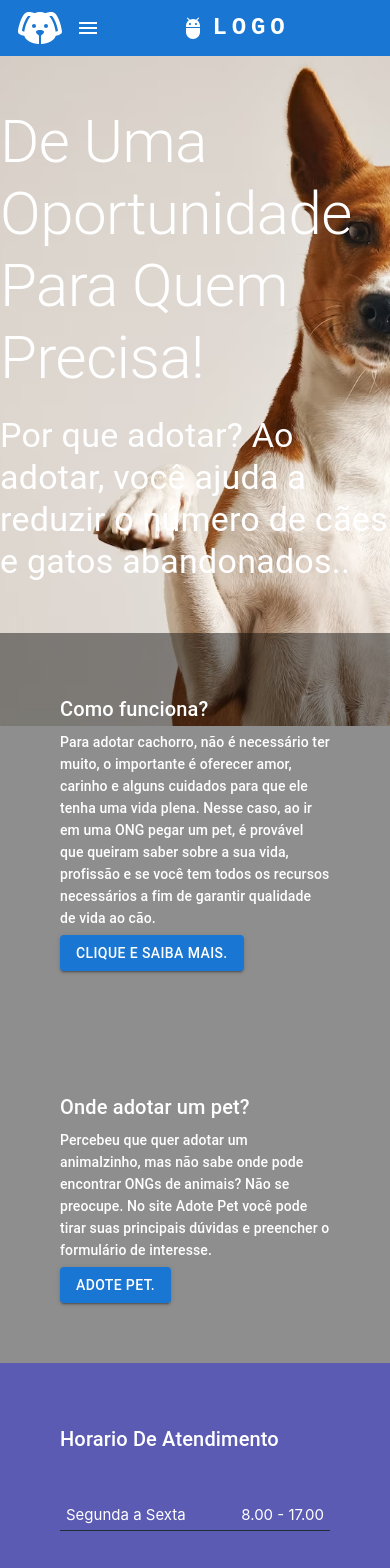
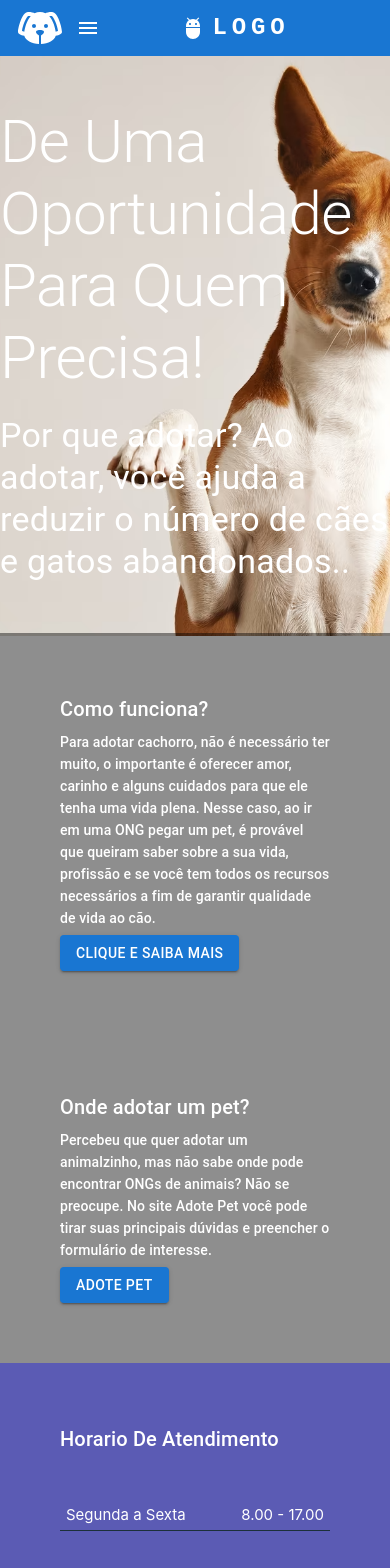
Before and after one commit to jeanpaulo204/React-Template-New-PET, a React (Create React App) app in the folder app/: page / in a window 390 px wide. Shown: the top 1568 px of the page. Built offline with nearby package versions, Linux system fonts and the light colour scheme.

Commit message:
Responsividade e components

```diff
--- a/app/src/App.css
+++ b/app/src/App.css
@@ -110,7 +110,7 @@ margin-bottom: 50px;
     background-image: url(../public/pets.png);
     background-position:center;
     background-size:cover;
-    height: 670px;
+    height: 580px;
   }
 
 
@@ -119,7 +119,8 @@ margin-bottom: 50px;
 
 
     .banner_options {
-        height:210px;
+
+
         display:grid;
     }
 
@@ -207,7 +208,7 @@ margin-bottom: 50px;
     background-image: url(../public/pets.png);
     background-position:center;
     background-size:cover;
-    height: 670px;
+    height: 770px;
   }
 
 
--- /dev/null
+++ b/app/src/Menu/components/btn.js
@@ -0,0 +1,16 @@
+import React from 'react';
+import Button from '@mui/material/Button'
+
+
+export const Btn = ({texto}) => {
+
+
+return (
+
+  <Button variant="contained" color="primary">{texto}</Button>
+
+
+);
+
+
+}
--- a/app/src/Menu/inicio/components/imageCard.js
+++ /dev/null
@@ -1,58 +0,0 @@
-import React from 'react';
-import Box from '@mui/material/Box';
-import Typography from '@mui/material/Typography';
-import Button from '@mui/material/Button';
-
-
-export const Slider = () => {
-
-
-
-
-return (
-
-  <section className="banner">
-  <div className="container column">
-
-      <Box className="Box" sx={{ width: '100%', maxWidth: 500 }}>
-
-      <Typography className="Branco" variant="h2"  gutterBottom>
-      De Uma Oportunidade Para Quem Precisa!
-      </Typography>
-
-      <Typography className="Branco" variant="h4"  gutterBottom>
-      Por que adotar? Ao adotar, você ajuda a reduzir o número de cães e gatos abandonados..
-      </Typography>
-      </Box>
-
-
-      <div className="banner_options">
-          <div className="banner1">
-             <div className="banner_title"></div>
-             <Typography variant="h6" gutterBottom>Como funciona? </Typography>
-             <Typography variant="subtitle2" gutterBottom>Para adotar cachorro, não é necessário ter muito, o importante é oferecer amor, carinho e alguns cuidados para que ele tenha uma vida plena. Nesse caso, ao ir em uma ONG pegar um pet, é provável que queiram saber sobre a sua vida, profissão e se você tem todos os recursos necessários a fim de garantir qualidade de vida ao cão.</Typography>
-             <Button variant="contained" color="primary">CLIQUE E SAIBA MAIS.</Button>
-          </div>
-          <div className="banner2">
-             <Typography variant="h6" gutterBottom>Onde adotar um pet?</Typography>
-             <Typography variant="subtitle2" gutterBottom>Percebeu que quer adotar um animalzinho, mas não sabe onde pode encontrar ONGs de animais? Não se preocupe. No site Adote Pet você pode tirar suas principais dúvidas e preencher o formulário de interesse.</Typography>
-             <Button variant="contained" color="primary">ADOTE PET.</Button>
-         </div>
-         <div className="banner3">
-             <Typography variant="h6" gutterBottom>Horario De Atendimento</Typography>
-             <div className="banner_Friday">Segunda a Sexta   <span></span>       8.00 - 17.00</div>
-             <div className="banner_Saturday">Sabado          <span></span>         8.00 - 17.00</div>
-             <div className="banner_Sunday">Domingo           <span></span>      10.00 - 14.00</div>
-         </div>
-     </div>
-  </div>
-</section>
-
-
-
-
-
-);
-
-
-}
--- a/app/src/Menu/inicio/template.js
+++ b/app/src/Menu/inicio/template.js
@@ -1,5 +1,5 @@
 import React from 'react';
-import { Slider } from './components/imageCard';
+import { Slider } from './templatecard/imageCard';
 
 
 
--- /dev/null
+++ b/app/src/Menu/inicio/templatecard/card-box/bannerOptions.js
@@ -0,0 +1,38 @@
+import React from 'react';
+import Typography from '@mui/material/Typography';
+import { Btn } from '../../../components/btn';
+
+
+export const BannerOptions = () => {
+
+
+
+
+return (
+
+
+  <div className="banner_options">
+  <div className="banner1">
+     <div className="banner_title"></div>
+     <Typography variant="h6" gutterBottom>Como funciona? </Typography>
+     <Typography variant="subtitle2" gutterBottom>Para adotar cachorro, não é necessário ter muito, o importante é oferecer amor, carinho e alguns cuidados para que ele tenha uma vida plena. Nesse caso, ao ir em uma ONG pegar um pet, é provável que queiram saber sobre a sua vida, profissão e se você tem todos os recursos necessários a fim de garantir qualidade de vida ao cão.</Typography>
+     <Btn texto="CLIQUE E SAIBA MAIS"  />
+  </div>
+  <div className="banner2">
+     <Typography variant="h6" gutterBottom>Onde adotar um pet?</Typography>
+     <Typography variant="subtitle2" gutterBottom>Percebeu que quer adotar um animalzinho, mas não sabe onde pode encontrar ONGs de animais? Não se preocupe. No site Adote Pet você pode tirar suas principais dúvidas e preencher o formulário de interesse.</Typography>
+     <Btn texto="ADOTE PET"  />
+ </div>
+ <div className="banner3">
+     <Typography variant="h6" gutterBottom>Horario De Atendimento</Typography>
+     <div className="banner_Friday">Segunda a Sexta   <span></span>       8.00 - 17.00</div>
+     <div className="banner_Saturday">Sabado          <span></span>         8.00 - 17.00</div>
+     <div className="banner_Sunday">Domingo           <span></span>      10.00 - 14.00</div>
+ </div>
+</div>
+
+
+);
+
+
+}
--- /dev/null
+++ b/app/src/Menu/inicio/templatecard/imageCard.js
@@ -0,0 +1,40 @@
+import React from 'react';
+import Box from '@mui/material/Box';
+import Typography from '@mui/material/Typography';
+import { BannerOptions } from './card-box/bannerOptions';
+
+
+export const Slider = () => {
+
+
+
+
+return (
+
+  <section className="banner">
+  <div className="container column">
+
+      <Box className="Box" sx={{ width: '100%', maxWidth: 500 }}>
+
+      <Typography className="Branco" variant="h2"  gutterBottom>
+      De Uma Oportunidade Para Quem Precisa!
+      </Typography>
+
+      <Typography className="Branco" variant="h4"  gutterBottom>
+      Por que adotar? Ao adotar, você ajuda a reduzir o número de cães e gatos abandonados..
+      </Typography>
+      </Box>
+
+<BannerOptions/>
+
+  </div>
+</section>
+
+
+
+
+
+);
+
+
+}
```
